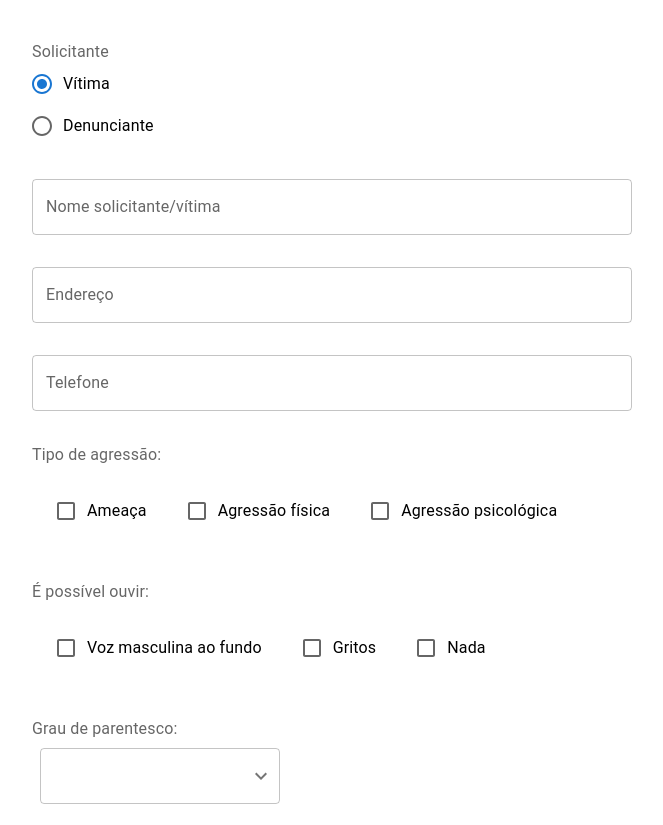
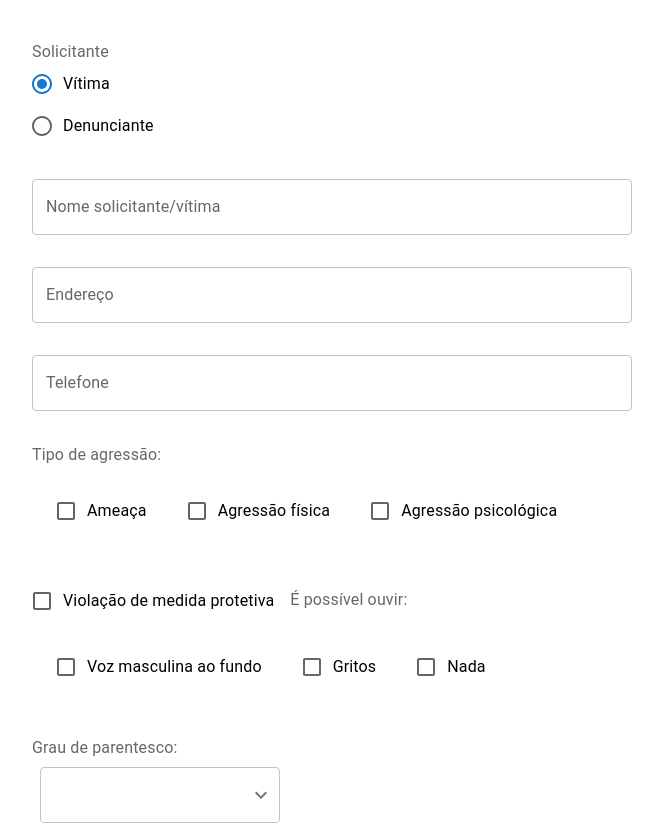
Before and after one commit to mpfarias/copom, a React (Vite) app: page / in a window 1280 px wide. Shown: the top 825 px of the page, without its empty margins (376-1039 px from the left). Built offline with nearby package versions, Linux system fonts and the light colour scheme.

Commit message:
Novas agressoes

```diff
--- a/package.json
+++ b/package.json
@@ -30,6 +30,6 @@
     "eslint-plugin-react": "^7.34.1",
     "eslint-plugin-react-hooks": "^4.6.0",
     "eslint-plugin-react-refresh": "^0.4.6",
-    "vite": "^5.2.0"
+    "vite": "^5.2.10"
   }
 }
--- a/src/components/form/index.jsx
+++ b/src/components/form/index.jsx
@@ -130,6 +130,15 @@ ${criancas === 'true' ? 'Há crianças no local' : ''}
           label="Agressão psicológica"
         />
       </Box>
+      <FormControlLabel
+          control={
+            <Checkbox
+              checked={agressao.includes('violação de medida protetiva')}
+              onChange={(e) => handleCheckboxChange('agressao', 'violação de medida protetiva')}
+            />
+          }
+          label="Violação de medida protetiva"
+        />
       <FormLabel id="demo-controlled-checkbox-group">É possível ouvir:</FormLabel>
       <Box sx={{ display: 'flex', gap: 3, padding: 3, marginBottom: 3 }}>
         <FormControlLabel
@@ -174,8 +183,11 @@ ${criancas === 'true' ? 'Há crianças no local' : ''}
           }}
         >
           <MenuItem value="marido">Marido</MenuItem>
+          <MenuItem value="ex-marido">Ex-marido</MenuItem>
           <MenuItem value="companheiro">Companheiro</MenuItem>
+          <MenuItem value="ex-companheiro">Ex-companheiro</MenuItem>
           <MenuItem value="namorado">Namorado</MenuItem>
+          <MenuItem value="ex-namorado">Ex-namorado</MenuItem>
           <MenuItem value="pai">Pai</MenuItem>
           <MenuItem value="filho">Filho</MenuItem>
           <MenuItem value="irmão">Irmão</MenuItem>
```
Also changed, not shown: 1 other file (tests, documents, lock files or other folders).
